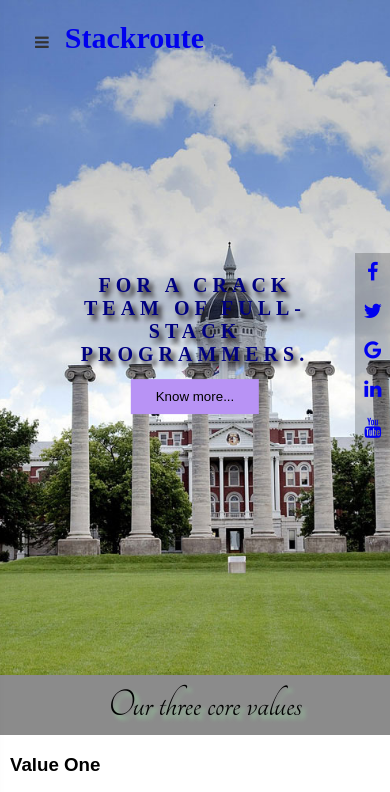
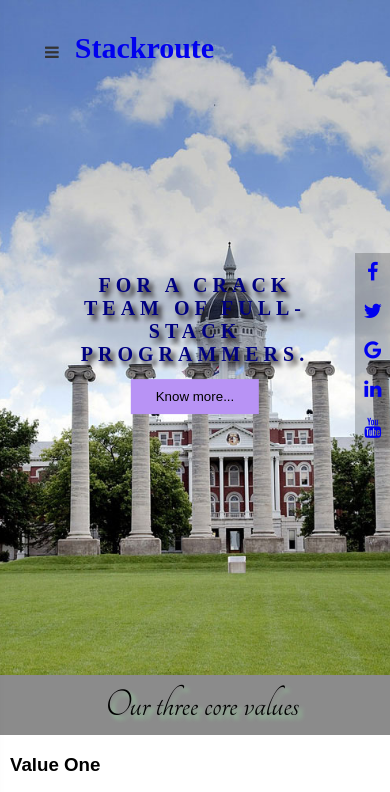
Before and after one commit to anokha777/Assignment-1-html-css, a plain HTML site: page index.html in a window 390 px wide. Shown: the top 792 px of the page. Drawn offline with Linux system fonts and the light colour scheme; some packages are replaced by stand-ins of ours.

Commit message:
fourth commit- worked on responsive1

```diff
--- a/css/layout.css
+++ b/css/layout.css
@@ -93,10 +93,6 @@ header nav ul {
 
   /*
    On small devices, allow it to toggle...
-  */
-  /*
-   :target for non-JavaScript
-   aria-expanded="true/false" will be for JavaScript
   */
   .main-menu:target,
   .main-menu[aria-expanded="true"] {
@@ -232,6 +228,7 @@ header nav ul {
   }
 
   @media screen and (max-width: 800px) {
+
     .hero-text h1 {
         top: 50% !important;
         font-size:20px !important;
@@ -253,7 +250,7 @@ header nav ul {
   }
 
   header {
-    padding: 20px;
+    padding: 30px;
     display: flex;
     align-items: baseline;
   }
--- a/css/state.css
+++ b/css/state.css
@@ -42,7 +42,7 @@
 }
 
 #strength-header{
-    width: 100%;
+    width: 98.5%;
     background: rgb(139, 139, 139);
     text-align: center;
     font-size: 40px;
--- a/index.html
+++ b/index.html
@@ -61,7 +61,7 @@
     </div>
 
     <div class="main-body">
-        <div id="strength-header">Our three core values</div>
+        <div id="strength-header" class="strength-header">Our three core values</div>
         <div class="container">
             <!-- Side Social media -->
             <div class="icon-bar">
```
